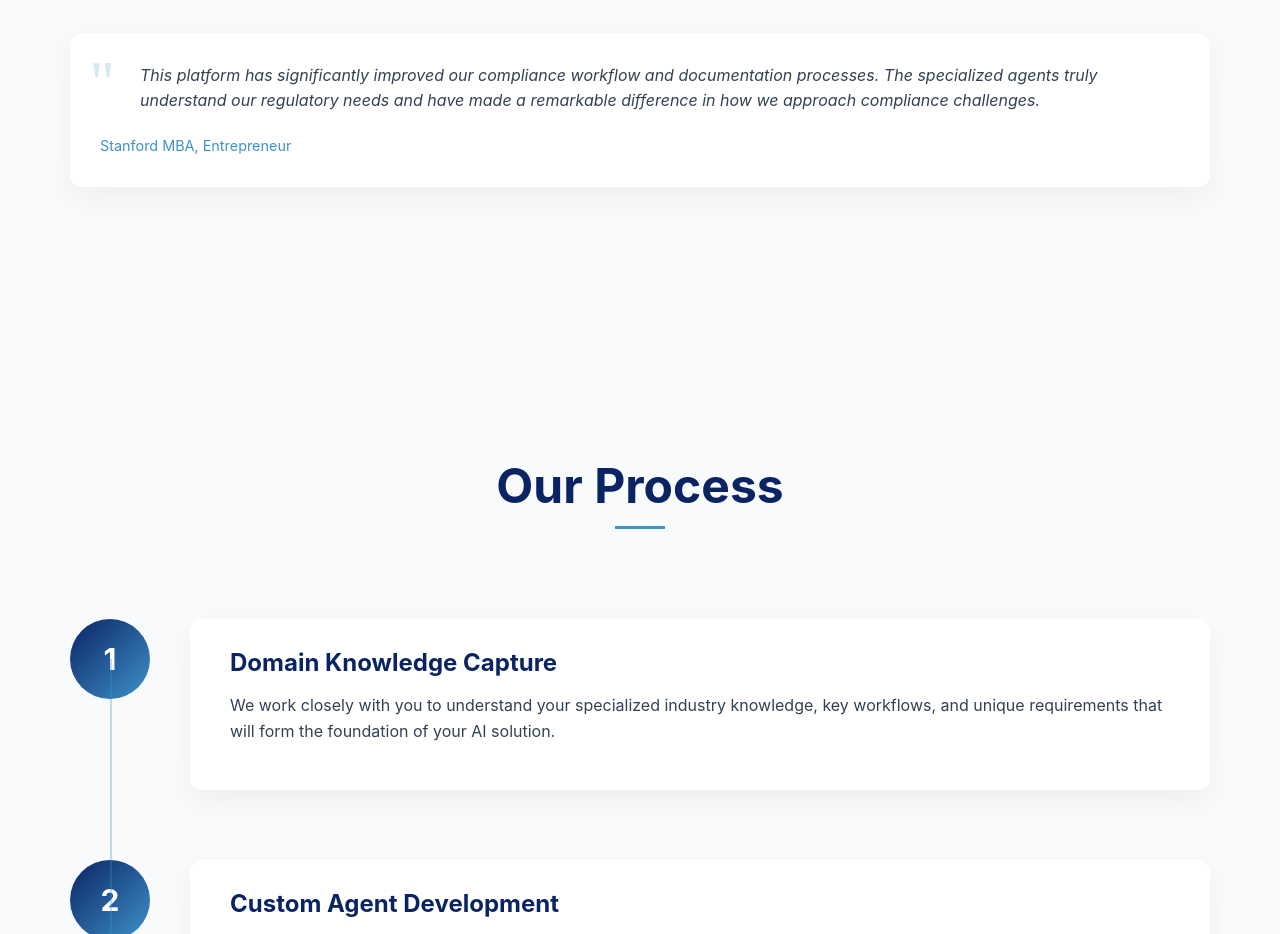
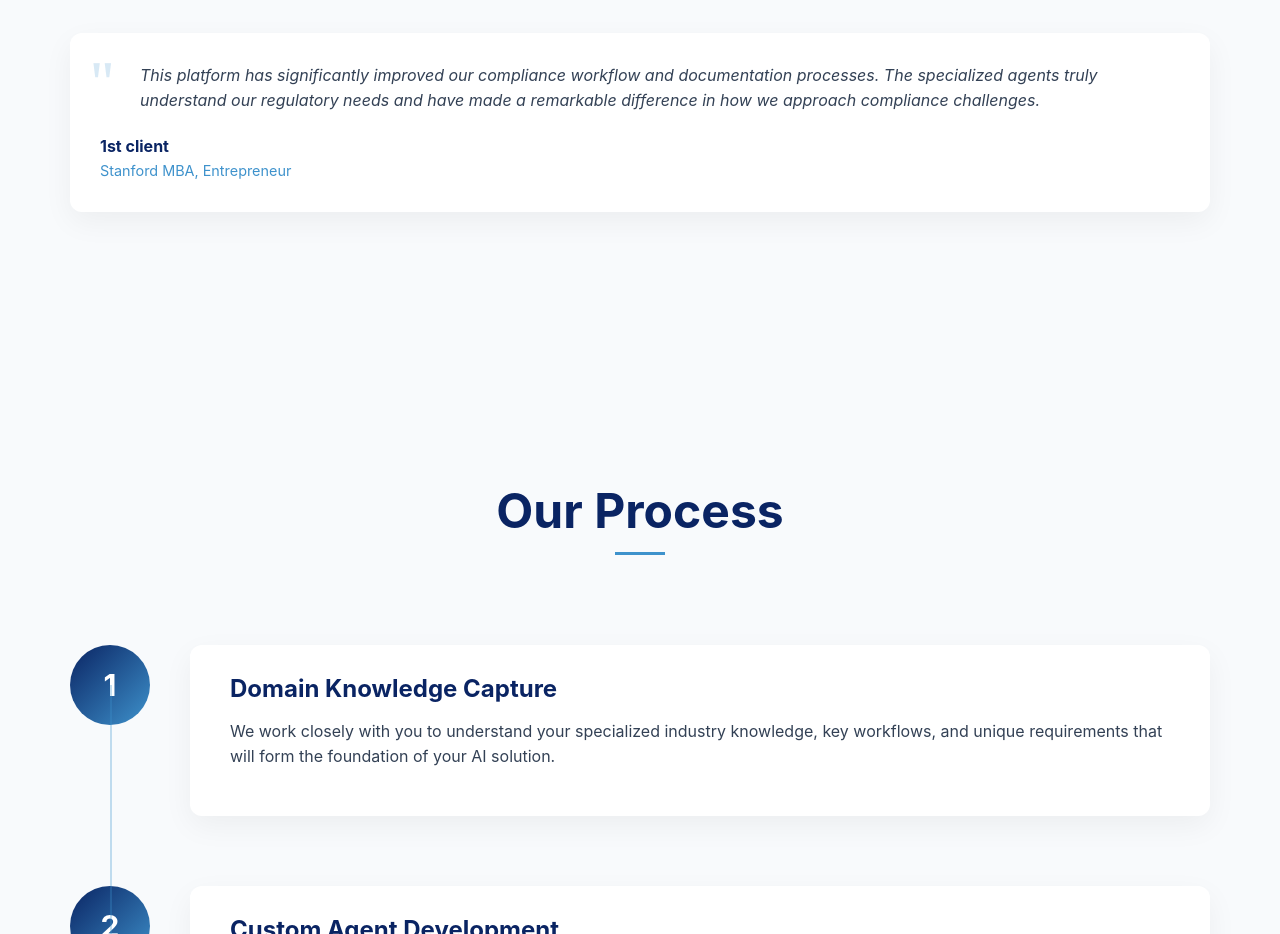
Before and after one commit to SpencerBrown1717/Spin_Up_Agentic, a plain HTML site: page index.html in a window 1280 px wide. Shown: the part 3400-4334 px from the top of the page. Drawn offline with Linux system fonts and the light colour scheme.

Commit message:
Update index.html

```diff
--- a/index.html
+++ b/index.html
@@ -798,8 +798,8 @@
             <div class="testimonials">
                 <div class="testimonial-card">
                     <p class="testimonial-text">This platform has significantly improved our compliance workflow and documentation processes. The specialized agents truly understand our regulatory needs and have made a remarkable difference in how we approach compliance challenges.</p>
-                    <div class="testimonial-author"> </div>
-                    <div class="testimonial-position">Stanford MBA, Entrepreneur </div>
+                    <div class="testimonial-author">1st client</div>
+                    <div class="testimonial-position">Stanford MBA, Entrepreneur</div>
                 </div>
             </div>
         </div>
```
